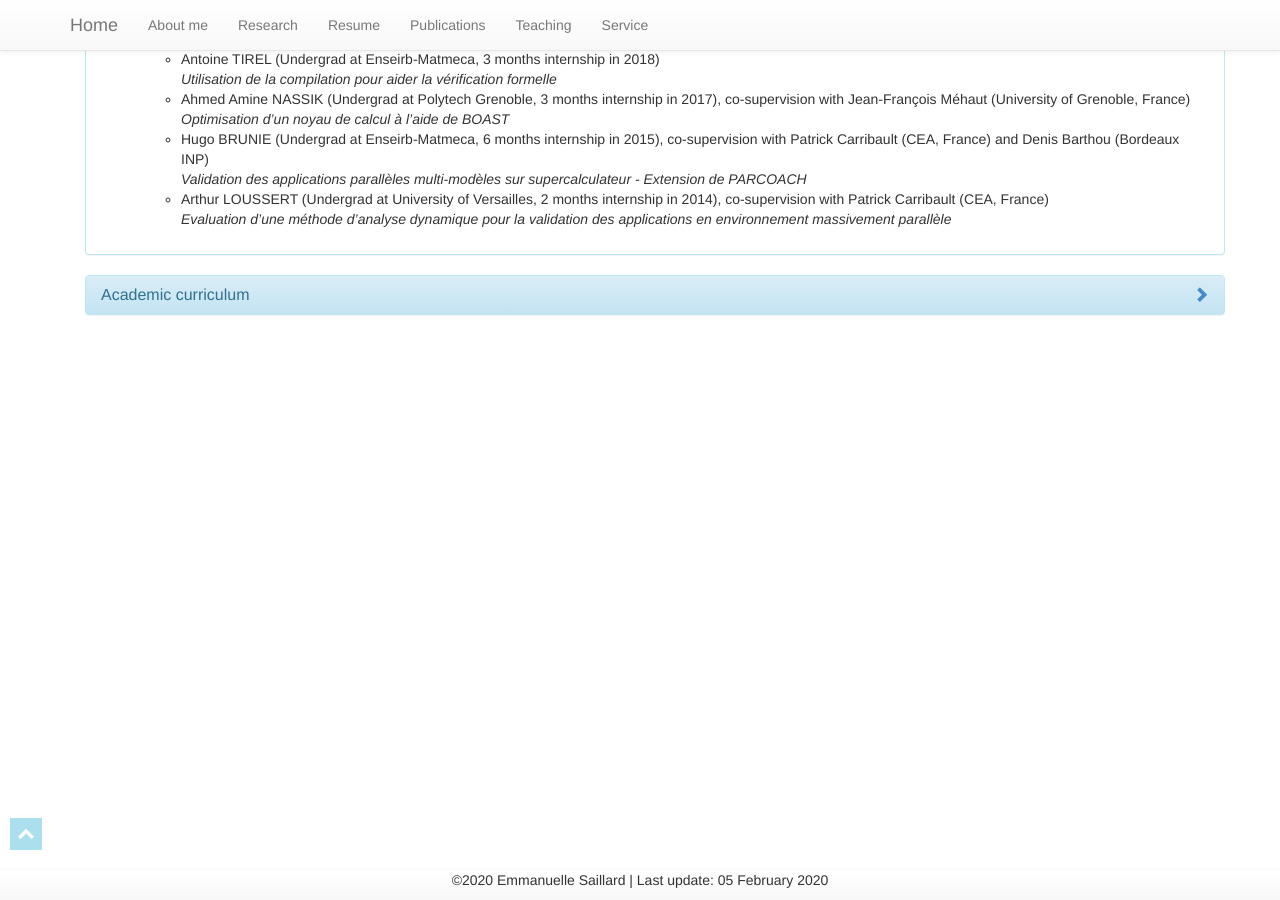
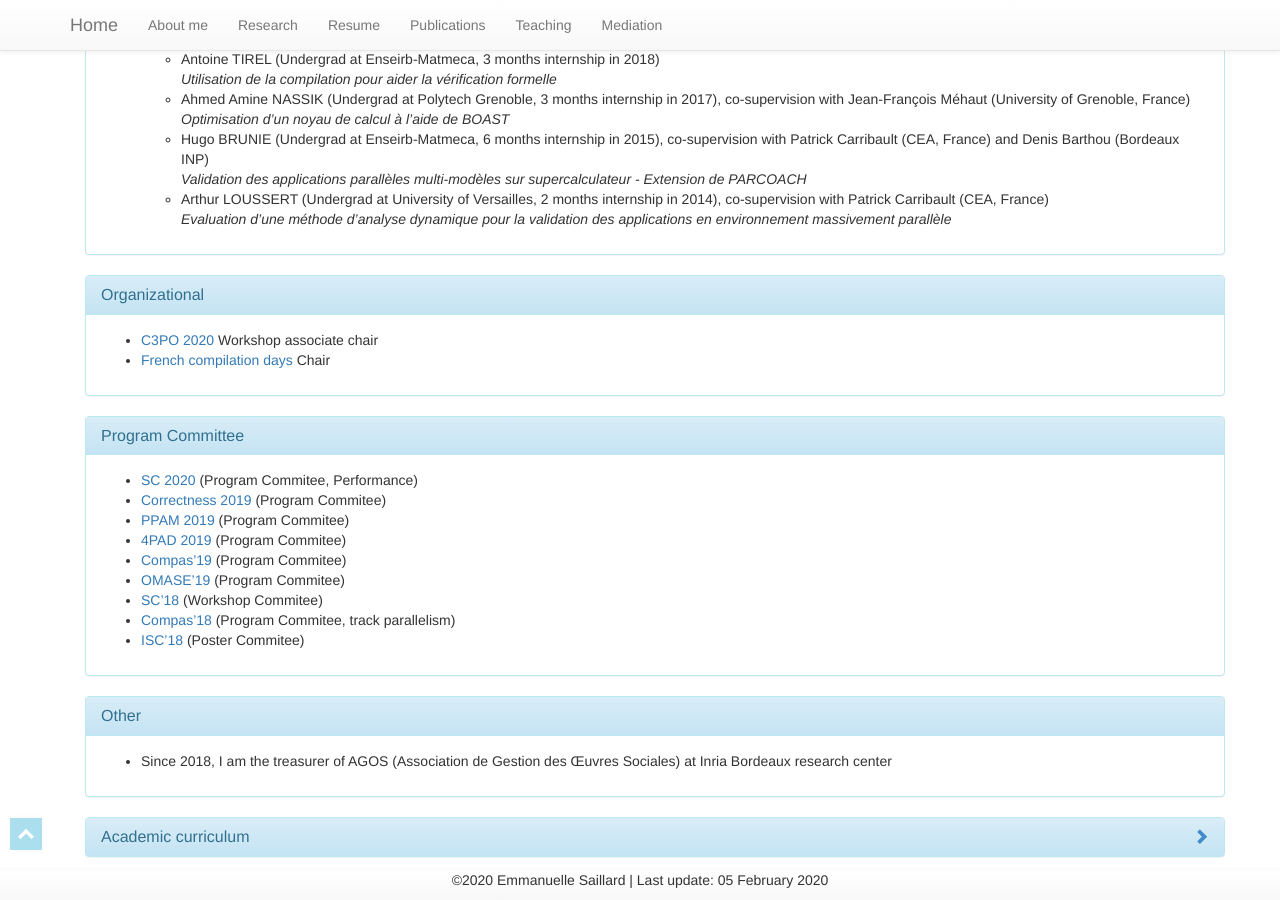
Before and after one commit to esaillar/manou, a Jekyll site: the page built from resume.md, in a window 1280 px wide and 900 px high, scrolled down 616 px. Built offline with Jekyll 4.4.1, drawn with Linux system fonts in a browser that asks for light colours; a style sheet for code colours, icons or effects is not loaded.

Commit message:
2020 update

```diff
--- a/_includes/header.html
+++ b/_includes/header.html
@@ -17,7 +17,7 @@
         <li {% if page.section == "resume" %} class="active"{% endif %}><a href="{{ site.baseurl }}/resume">Resume</a></li>
         <li {% if page.section == "publications" %} class="active"{% endif %}><a href="{{ site.baseurl }}/publications">Publications</a></li>
         <li {% if page.section == "teaching" %} class="active"{% endif %}><a href="{{ site.baseurl }}/teaching">Teaching</a></li>
-        <li {% if page.section == "service" %} class="active"{% endif %}><a href="{{ site.baseurl }}/service">Service</a></li>
+        <li {% if page.section == "mediation" %} class="active"{% endif %}><a href="{{ site.baseurl }}/mediation">Mediation</a></li>
       </ul>
     </div><!--/.nav-collapse -->
   </div>
--- a/resume.md
+++ b/resume.md
@@ -58,6 +58,50 @@ You can download my resume <a href="{{site.baseurl}}/resources/cv_eng.pdf" targe
 </div>
 
 
+<div class="panel panel-info" markdown="1">
+   <div class="panel-heading">
+     <h3 class="panel-title">Organizational</h3>
+   </div>
+   <div class="panel-body">
+ <td markdown="1">
+ - <a href="https://c3po-workshop.github.io/index" target="_blank"> C3PO 2020</a> Workshop associate chair
+ - <a href="http://compilfr.ens-lyon.fr/quatorzieme-rencontre-compilation/" target="_blank"> French compilation days</a> Chair
+ </td>
+   </div>
+ </div>
+
+
+
+ <div class="panel panel-info" markdown="1">
+   <div class="panel-heading">
+     <h3 class="panel-title">Program Committee</h3>
+   </div>
+   <div class="panel-body">
+ <td markdown="1">
+ - <a href="https://sc20.supercomputing.org" target="_blank"> SC 2020 </a> (Program Commitee, Performance)
+ - <a href="https://correctness-workshop.github.io/2019/" target="_blank"> Correctness 2019 </a> (Program Commitee)
+ - <a href="https://www.ppam.pl" target="_blank"> PPAM 2019 </a> (Program Commitee)
+ - <a href="http://hpcs2019.cisedu.info/2-conference/symposia/symp05-4pad" target="_blank"> 4PAD 2019 </a> (Program Commitee)
+ - <a href="https://2019.compas-conference.fr" target="_blank"> Compas'19 </a> (Program Commitee)
+ - <a href="https://omasew.github.io" target="_blank"> OMASE'19 </a> (Program Commitee)
+ - <a href="https://sc18.supercomputing.org" target="_blank"> SC'18 </a> (Workshop Commitee)
+ - <a href="http://2018.compas-conference.fr/#" target="_blank"> Compas'18 </a> (Program Commitee, track parallelism)
+ - <a href="https://www.isc-hpc.com" target="_blank"> ISC'18 </a> (Poster Commitee)
+ </td>
+   </div>
+ </div>
+
+ <div class="panel panel-info" markdown="1">
+   <div class="panel-heading">
+     <h3 class="panel-title">Other</h3>
+   </div>
+   <div class="panel-body">
+ <td markdown="1">
+ - Since 2018, I am the treasurer of AGOS (Association de Gestion des Œuvres Sociales) at Inria Bordeaux research center
+ </td>
+   </div>
+ </div>
+
 <link rel="stylesheet" href="https://maxcdn.bootstrapcdn.com/bootstrap/3.3.4/css/bootstrap.min.css">
 <link href="//netdna.bootstrapcdn.com/bootstrap/3.0.0/css/bootstrap-glyphicons.css" rel="stylesheet">
 
```
Also changed, not shown: mediation.md (added, +7 -0 lines), service.md (+16 -1 lines), teaching.md (+13 -0 lines).
